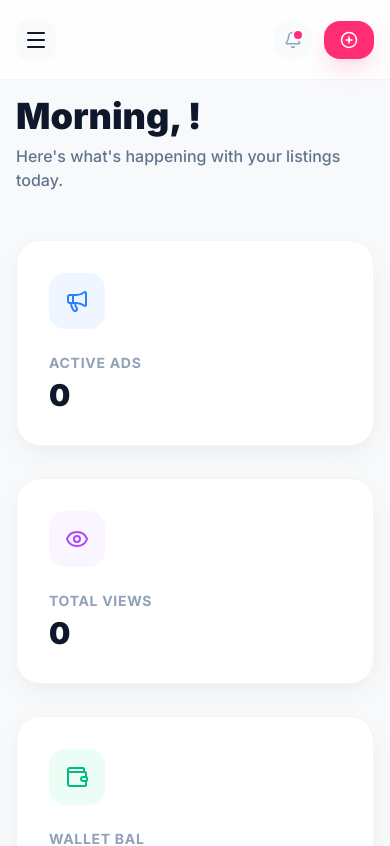
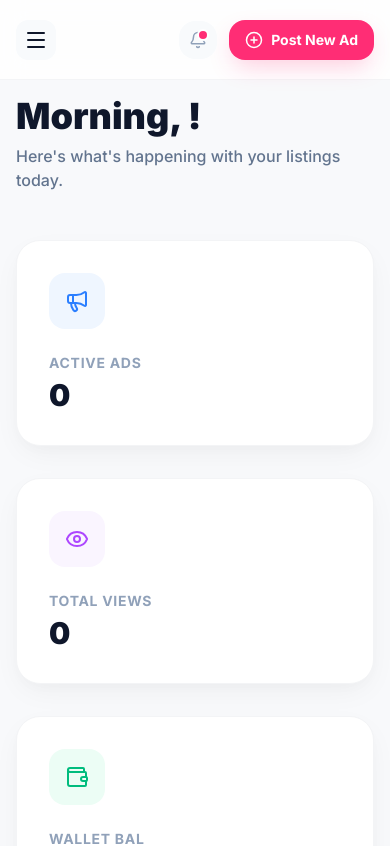
Before and after one commit to digitalowlx999/excortprovider, a React (Vite) app: page /dashboard in a window 390 px wide. Shown: the top 846 px of the page. Built offline with nearby package versions, Linux system fonts and the light colour scheme; no server answers; sample sign-in values are in the browser's storage.

Commit message:
Always show Post New Ad text on all screen sizes including mobile

```diff
--- a/src/pages/Dashboard/DashboardLayout.jsx
+++ b/src/pages/Dashboard/DashboardLayout.jsx
@@ -144,9 +144,9 @@ export default function DashboardLayout() {
                   <span className="absolute top-2.5 right-2.5 w-2 h-2 bg-primary rounded-full ring-2 ring-white"></span>
                </button>
                {user?.role !== 'viewer' && (
-                 <Link to="/dashboard/post-ad" className="btn-primary flex items-center gap-2 !py-2.5 !px-4 sm:!px-6 text-sm whitespace-nowrap">
+                 <Link to="/dashboard/post-ad" className="btn-primary flex items-center gap-2 !py-2.5 !px-4 text-sm whitespace-nowrap">
                     <PlusCircle size={18} />
-                    <span className="hidden sm:inline">Post New Ad</span>
+                    Post New Ad
                  </Link>
                )}
             </div>
```
